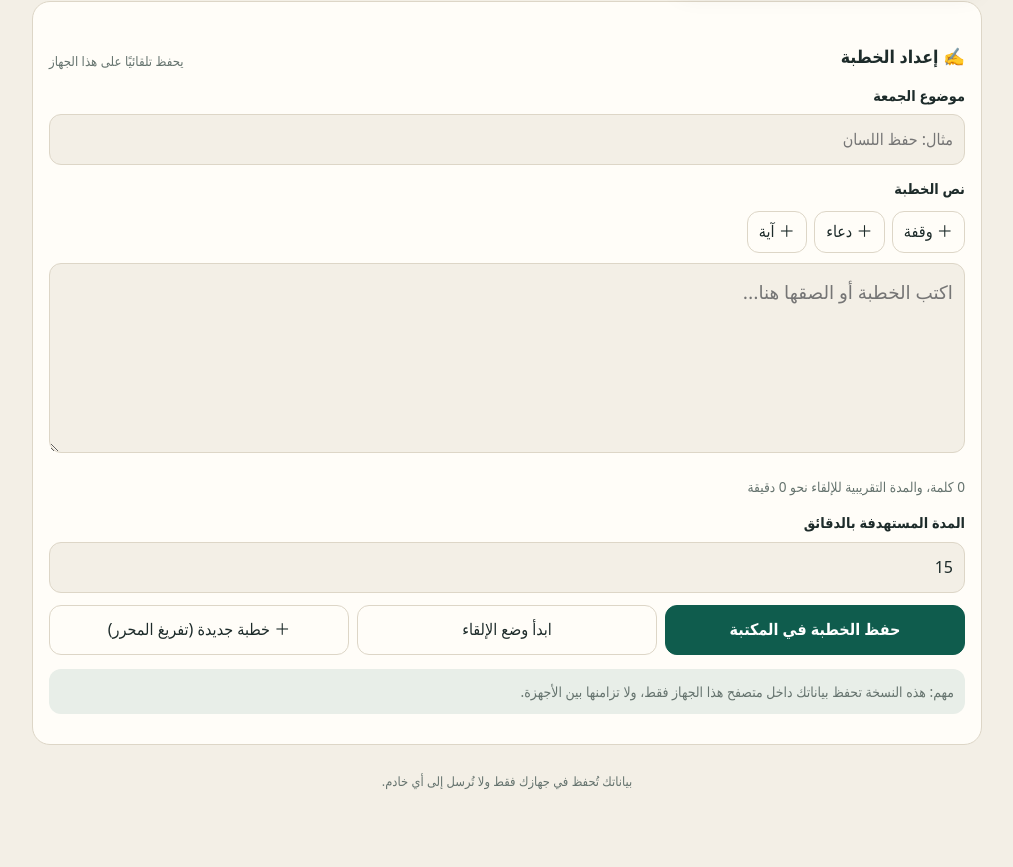
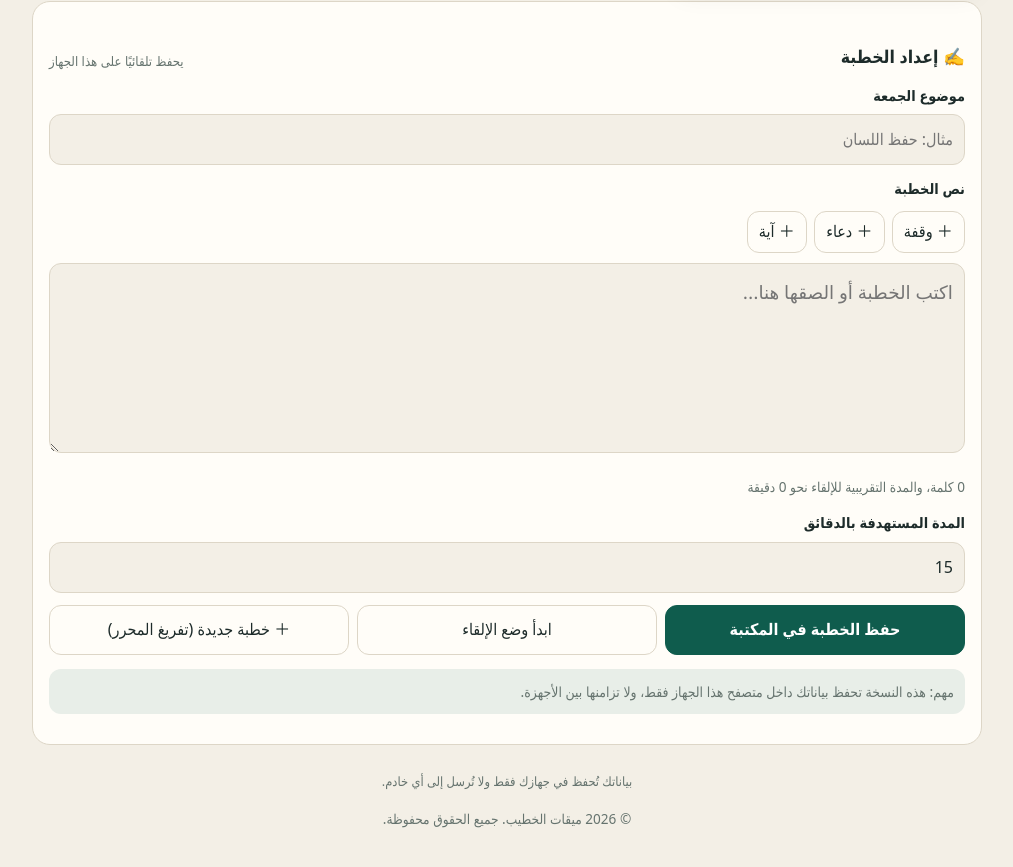
Before and after one commit to mikat-dz-2026/mikat, a plain HTML site: page index.html in a window 1280 px wide. Shown: the part 1041-1908 px from the top of the page, without its empty margins (133-1146 px from the left). Before the commit the page ends 1874 px from the top, so only its background shows below. Drawn offline with Linux system fonts and the light colour scheme.

Commit message:
Add files via upload

```diff
--- a/index.html
+++ b/index.html
@@ -1,4 +1,5 @@
 <!doctype html>
+<!-- © 2026 ميقات الخطيب. جميع الحقوق محفوظة. يُمنع نسخ هذا العمل أو إعادة نشره أو بيعه دون إذن مكتوب من صاحبه. -->
 <html lang="ar" dir="rtl" data-theme="light">
 <head>
 <meta charset="utf-8">
@@ -7,6 +8,8 @@
 <link rel="manifest" href="manifest.json">
 <link rel="icon" href="icon-192.png">
 <link rel="apple-touch-icon" href="icon-192.png">
+<meta name="author" content="ميقات الخطيب">
+<meta name="copyright" content="© 2026 ميقات الخطيب. جميع الحقوق محفوظة.">
 <title>ميقات الخطيب</title>
 <style>
 :root{--warn:#b3361f;--bg:#f3efe6;--panel:#fffdf8;--ink:#1d2b2a;--mute:#65736e;--accent:#0f5c4d;--accent-ink:#fff;--line:#ddd6c7;--soft:#e8eee8;--shadow:0 8px 24px #1d2b2a0d}
@@ -130,7 +133,9 @@ input[type=date]{width:100%;border:1px solid var(--line);border-radius:12px;padd
     <p class="notice hidden" id="proContact"></p>
     <p class="small">التفعيل يتم داخل جهازك دون إنترنت، والكود الواحد لشخص واحد.</p>
   </section>
-  <footer class="footer">بياناتك تُحفظ في جهازك فقط ولا تُرسل إلى أي خادم.</footer>
+  <footer class="footer">بياناتك تُحفظ في جهازك فقط ولا تُرسل إلى أي خادم.
+    <p class="small">© 2026 ميقات الخطيب. جميع الحقوق محفوظة.</p>
+  </footer>
 </div>
 <div id="stage" class="stage hidden">
   <div class="stagebar"><button id="exitStage">رجوع</button><button id="pauseStage" class="primary">إيقاف مؤقت</button><span id="pace"></span><span id="clock">15:00</span></div>
```
